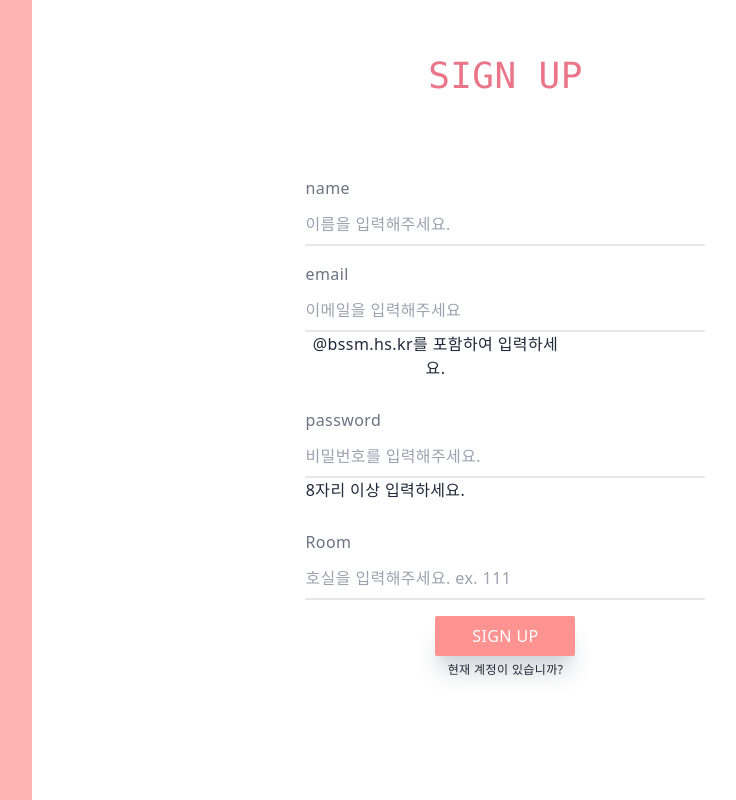
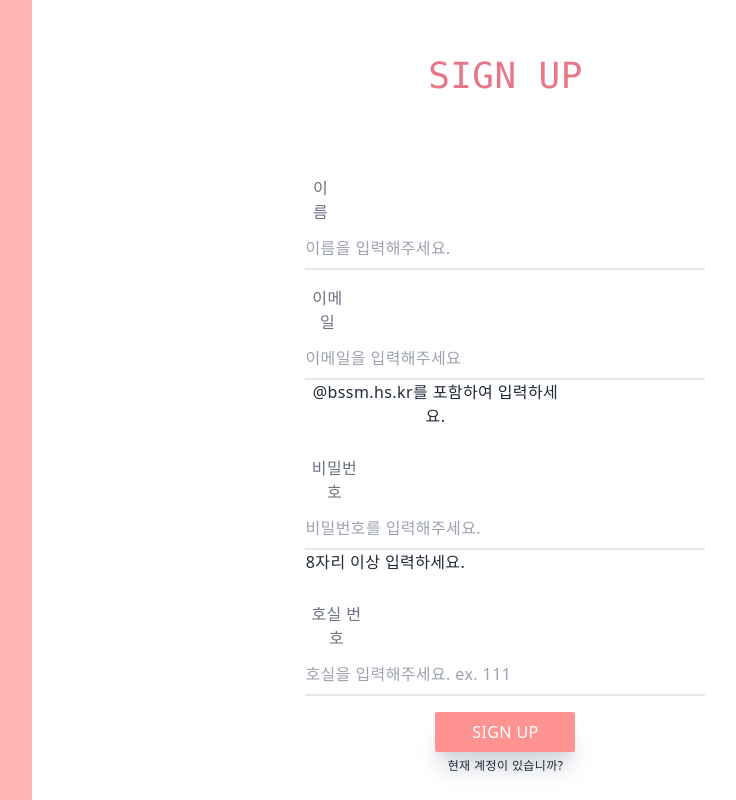
Before and after one commit to Stay-Mate/Stay-mate-client, a Next.js app: page /signup in a window 1280 px wide. Shown: the whole page, without its empty margins (301-1037 px from the left). Built offline with nearby package versions, Linux system fonts and the light colour scheme.

Commit message:
CHORE(css) : 로그인 및 회원가입 페이지 위치 수정

```diff
--- a/components/Login/index.tsx
+++ b/components/Login/index.tsx
@@ -17,7 +17,7 @@ export default function Login() {
             onSubmit={handleSubmit}
           >
             <div className="flex flex-col">
-              <div className="mr-[340px] text-gray-500">이메일</div>
+              <div className="mr-[357px] text-gray-500">이메일</div>
               <input
                 className="pt-3 pb-2 outline-none border-b-2 text-gray-600"
                 value={email}
@@ -59,7 +59,7 @@ export default function Login() {
                   8자리 이상 입력하세요.
                 </p>
               ) : (
-                <p className="w-[160px] mr-40 mb-3"> 8자리 이상 입력하세요.</p>
+                <p className="w-[157px] mr-48 mb-3"> 8자리 이상 입력하세요.</p>
               )}
             </div>
             <br />
--- a/components/Qrscan/index.tsx
+++ b/components/Qrscan/index.tsx
@@ -2,7 +2,6 @@ import axios from "axios";
 import { useRouter } from "next/router";
 import React, { useState } from "react";
 import { QrReader } from "react-qr-reader";
-import swal from "sweetalert";
 
 export const Qrscan = () => {
   const router = useRouter();
@@ -12,7 +11,6 @@ export const Qrscan = () => {
 
   const handleData = async (data: string) => {
     const response = await axios.post("/api/random", { qrstring: data });
-    // console.log(response.data.message);
 
     if (response.data.message === "fail") {
       alert("인증 시간이 지났습니다");
--- a/components/Signup/index.tsx
+++ b/components/Signup/index.tsx
@@ -47,7 +47,7 @@ const Signup = () => {
             onSubmit={handleSubmit}
           >
             <div className="flex flex-col mb-4">
-              <div className="mr-96 text-gray-500">name</div>
+              <div className="w-[30px] mr-96 text-gray-500">이름</div>
               <input
                 className="pt-3 pb-2 outline-none border-b-2 text-gray-600"
                 value={name}
@@ -57,7 +57,7 @@ const Signup = () => {
               />
             </div>
             <div className="flex flex-col mb-4">
-              <div className="mr-96 text-gray-500">email</div>
+              <div className="w-[44px] mr-96 text-gray-500">이메일</div>
               <input
                 className="pt-3 pb-2 outline-none border-b-2 text-gray-600"
                 value={email}
@@ -82,7 +82,7 @@ const Signup = () => {
               )}
             </div>
             <div className="flex flex-col mb-4">
-              <div className="mr-96 text-gray-500">password</div>
+              <div className="w-[58px] mr-96 text-gray-500">비밀번호</div>
               <input
                 className="pt-3 pb-2 outline-none border-b-2 text-gray-600"
                 type="password"
@@ -105,7 +105,7 @@ const Signup = () => {
               )}
             </div>
             <div className="flex flex-col mb-4">
-              <div className="mr-96 text-gray-500">Room</div>
+              <div className="w-[62px] mr-96 text-gray-500">호실 번호</div>
               <input
                 className="pt-3 pb-2 outline-none border-b-2 text-gray-600"
                 value={room_number}
```
